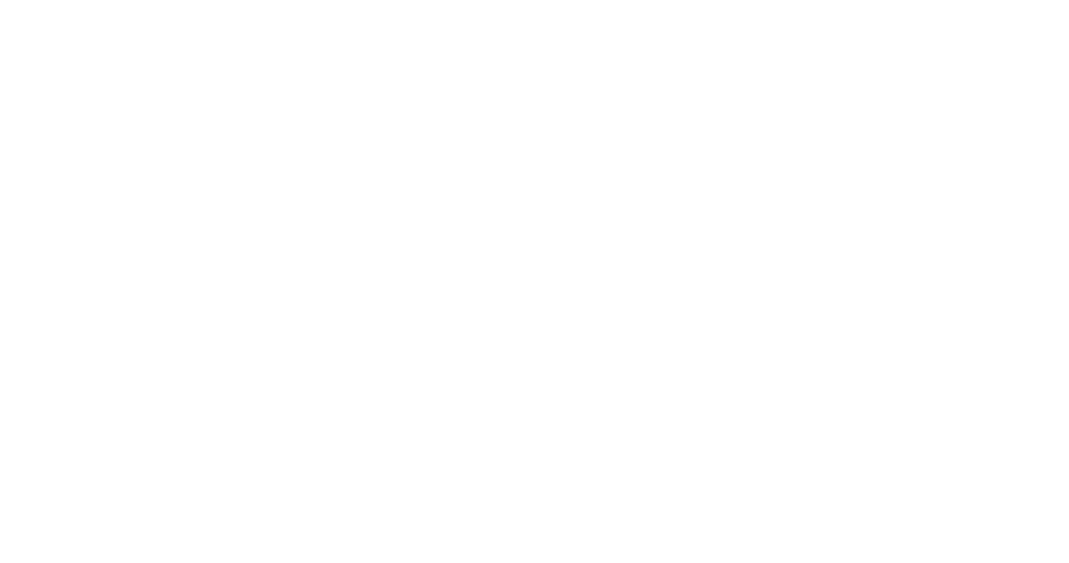
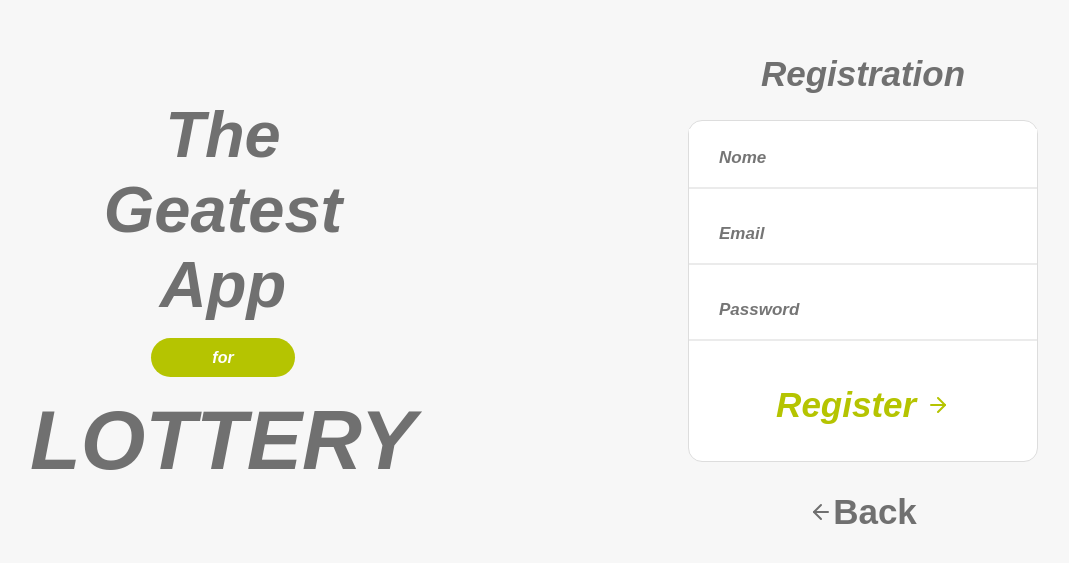
Before and after one commit to jonyreis/prova-react, a React (Create React App) app: page /registration in a window 1280 px wide. Shown: the part 107-670 px from the top of the page, without its empty margins (97-1166 px from the left). Built offline with nearby package versions, Linux system fonts and the light colour scheme.

Commit message:
feat: add Registration page

```diff
--- a/src/pages/Logout/index.tsx
+++ /dev/null
@@ -1,5 +0,0 @@
-const Logout = () => {
-  return <div>Logout</div>;
-};
-
-export default Logout;
--- /dev/null
+++ b/src/pages/Registration/index.tsx
@@ -0,0 +1,27 @@
+import Intro from "../../components/Intro";
+import Input from "../../components/Input";
+import IntroGridForm from "../../components/IntroGridForm";
+
+import ArrowRightGreen from "../../assets/arrow-right-green.svg";
+
+import { RegisterContainer } from "./styles";
+
+const Registration = () => {
+  return (
+    <RegisterContainer>
+      <Intro />
+      <IntroGridForm name="Registration" to="/" textLink="Back" >
+        <form>
+          <Input type="text" placeholder="Nome" />
+          <Input type="email" placeholder="Email" />
+          <Input type="password" placeholder="Password" />
+          <button type="submit">
+            Register <img src={ArrowRightGreen} alt="" />
+          </button>
+        </form>
+      </IntroGridForm>
+    </RegisterContainer>
+  );
+};
+
+export default Registration;
--- /dev/null
+++ b/src/pages/Registration/styles.ts
@@ -0,0 +1,13 @@
+import styled from "styled-components";
+
+export const RegisterContainer = styled.div`
+  background-color: #f7f7f7;
+
+  display: grid;
+  grid-template-columns: 1fr 1fr;
+  justify-items: center;
+  align-items: center;
+
+  height: 100vh;
+  width: 100%;
+`;
--- a/src/routes/index.tsx
+++ b/src/routes/index.tsx
@@ -2,7 +2,7 @@
 import { Switch, Route } from "react-router-dom";
 
 import Login from "../pages/Login";
-import Logout from "../pages/Logout";
+import Registration from '../pages/Registration';
 
 
 const Routes: React.FC = () => {
@@ -10,7 +10,7 @@
   return (
     <Switch>
       <Route path="/" exact component={Login} />
-      <Route path="/logout" exact component={Logout} />
+      <Route path="/registration" exact component={Registration} />
     </Switch>
   );
 };
```
